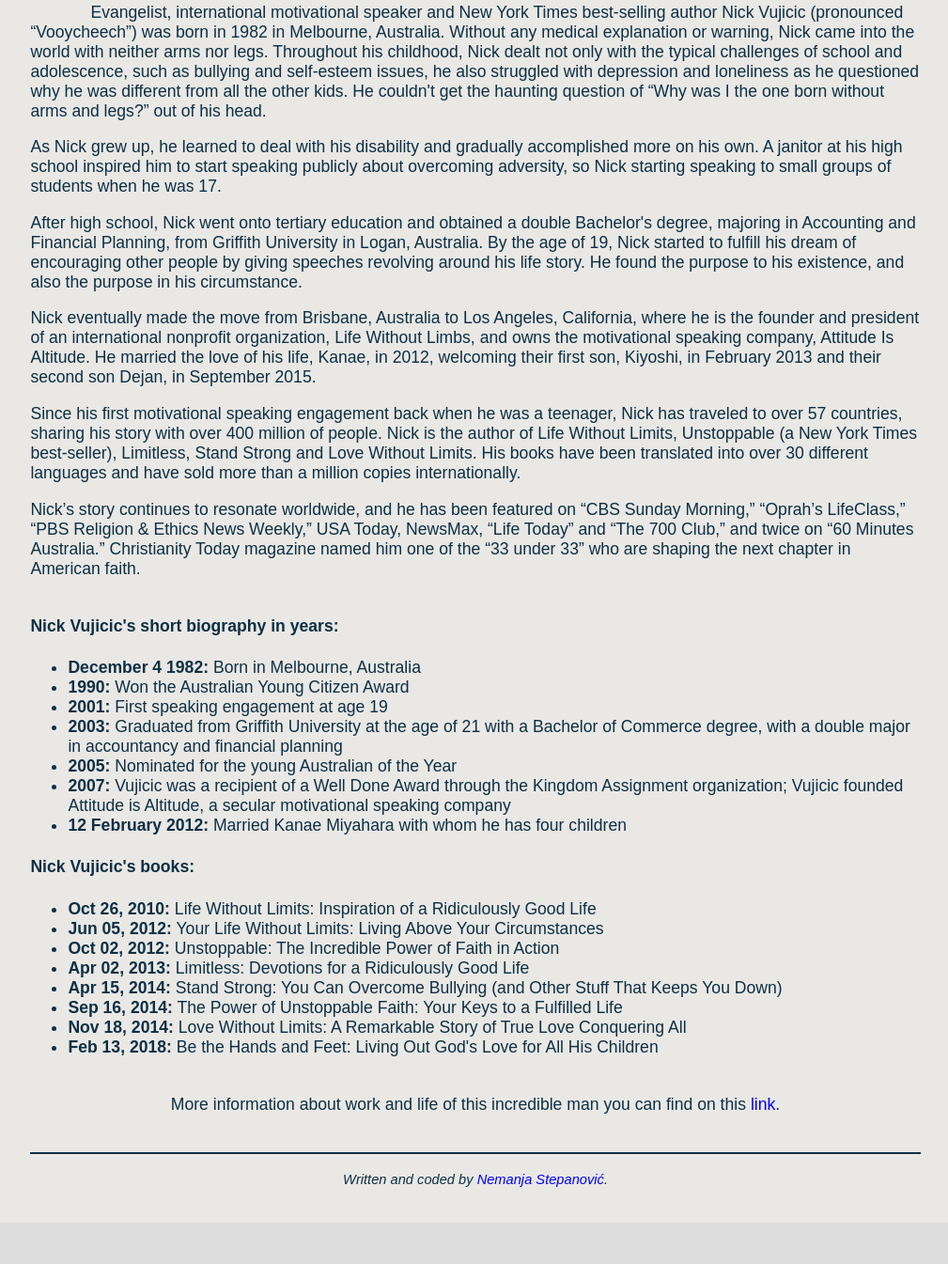
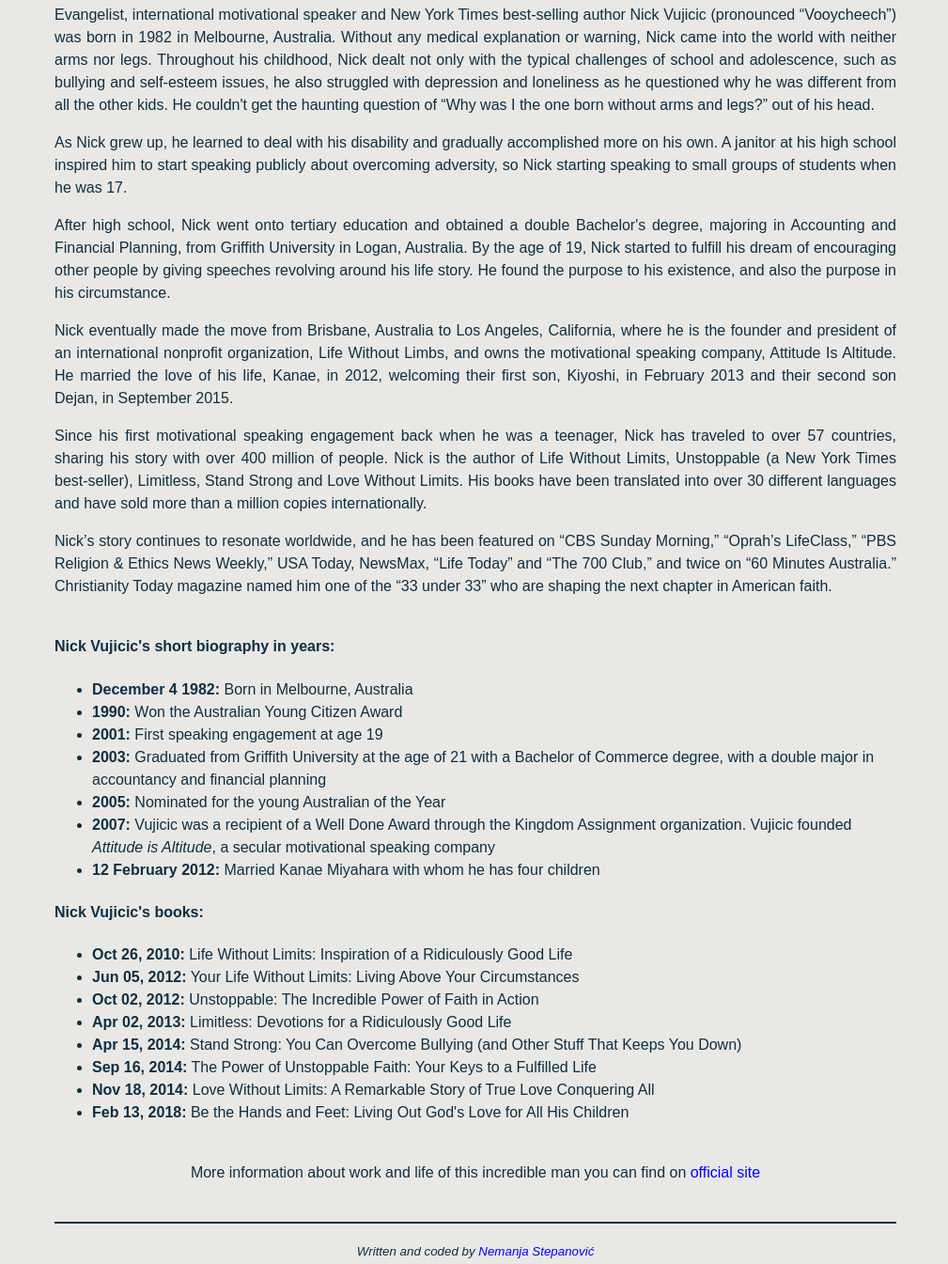
Before and after one commit to NemanjaStepanovic/A-Tribute-Page, a plain HTML site: page index.html in a window 1280 px wide. Shown: the part 553-1898 px from the top of the page at 94% size, without its empty margins (134-1143 px from the left). Before the commit the page ends 1874 px from the top, so only its background shows below. Drawn offline with Linux system fonts and the light colour scheme.

Commit message:
Add files via upload

```diff
--- a/index.html
+++ b/index.html
@@ -10,9 +10,7 @@
         <!-- favicon.ico -->
         <link href="https://image.ibb.co/icGEVA/android-chrome-192x192.png" rel="shortcut icon">
         <!-- CSS -->
-        <link href="css/style.css" rel="stylesheet">
-        <!-- Media queries -->
-        <link href="css/responsive.css" rel="stylesheet">
+        <link href="style.css" rel="stylesheet">
     </head>
     <body>
         <div id="main">
@@ -29,24 +27,48 @@
                 </div>
 
                 <div id="tribute-info">
-                    <p id="firstInfoSentence">
-                        Evangelist, international motivational speaker and New York Times best-selling author Nick Vujicic (pronounced “Vooycheech”) was born in 1982 in Melbourne, Australia. Without any medical explanation or warning, Nick came into the world with neither arms nor legs. Throughout his childhood, Nick dealt not only with the typical challenges of school and adolescence, such as bullying and self-esteem issues, he also struggled with depression and loneliness as he questioned why he was different from all the other kids. He couldn't get the haunting question of “Why was I the one born without arms and legs?” out of his head.
+                    <p>
+                        Evangelist, international motivational speaker and New York Times best-selling author Nick Vujicic
+                        (pronounced “Vooycheech”) was born in 1982 in Melbourne, Australia. Without any medical explanation
+                        or warning, Nick came into the world with neither arms nor legs. Throughout his childhood, Nick
+                        dealt not only with the typical challenges of school and adolescence, such as bullying and
+                        self-esteem issues, he also struggled with depression and loneliness as he questioned why he was
+                        different from all the other kids. He couldn't get the haunting question of “Why was I the one born
+                        without arms and legs?” out of his head.
                     </p>
                     <p>
-                        As Nick grew up, he learned to deal with his disability and gradually accomplished more on his own. A janitor at his high school inspired him to start speaking publicly about overcoming adversity, so Nick starting speaking to small groups of students when he was 17.
+                        As Nick grew up, he learned to deal with his disability and gradually accomplished more on his own.
+                        A janitor at his high school inspired him to start speaking publicly about overcoming adversity, so
+                        Nick starting speaking to small groups of students when he was 17.
                     </p>
                     <p>
-                        After high school, Nick went onto tertiary education and obtained a double Bachelor's degree, majoring in Accounting and Financial Planning, from Griffith University in Logan, Australia. By the age of 19, Nick started to fulfill his dream of encouraging other people by giving speeches revolving around his life story. He found the purpose to his existence, and also the purpose in his circumstance.
+                        After high school, Nick went onto tertiary education and obtained a double Bachelor's degree,
+                        majoring in Accounting and Financial Planning, from Griffith University in Logan, Australia. By the
+                        age of 19, Nick started to fulfill his dream of encouraging other people by giving speeches
+                        revolving around his life story. He found the purpose to his existence, and also the purpose in his
+                        circumstance.
                     </p>
                     <p>
-                        Nick eventually made the move from Brisbane, Australia to Los Angeles, California, where he is the founder and president of an international nonprofit organization, Life Without Limbs, and owns the motivational speaking company, Attitude Is Altitude. He married the love of his life, Kanae, in 2012, welcoming their first son, Kiyoshi, in February 2013 and their second son Dejan, in September 2015.
+                        Nick eventually made the move from Brisbane, Australia to Los Angeles, California, where he is the
+                        founder and president of an international nonprofit organization, Life Without Limbs, and owns the
+                        motivational speaking company, Attitude Is Altitude. He married the love of his life, Kanae, in
+                        2012, welcoming their first son, Kiyoshi, in February 2013 and their second son Dejan, in September
+                        2015.
                     </p>
                     <p>
-                        Since his first motivational speaking engagement back when he was a teenager, Nick has traveled to over 57 countries, sharing his story with over 400 million of people. Nick is the author of Life Without Limits, Unstoppable (a New York Times best-seller), Limitless, Stand Strong and Love Without Limits. His books have been translated into over 30 different languages and have sold more than a million copies internationally.
+                        Since his first motivational speaking engagement back when he was a teenager, Nick has traveled to
+                        over 57 countries, sharing his story with over 400 million of people. Nick is the author of Life
+                        Without Limits, Unstoppable (a New York Times best-seller), Limitless, Stand Strong and Love Without
+                        Limits. His books have been translated into over 30 different languages and have sold more than a
+                        million copies internationally.
                     </p>
-                    <p id="lastInfoSentence">
-                        Nick’s story continues to resonate worldwide, and he has been featured on “CBS Sunday Morning,” “Oprah’s LifeClass,” “PBS Religion & Ethics News Weekly,” USA Today, NewsMax, “Life Today” and “The 700 Club,” and twice on “60 Minutes Australia.” Christianity Today magazine named him one of the “33 under 33” who are shaping the next chapter in American faith.
+                    <p>
+                        Nick’s story continues to resonate worldwide, and he has been featured on “CBS Sunday Morning,”
+                        “Oprah’s LifeClass,” “PBS Religion & Ethics News Weekly,” USA Today, NewsMax, “Life Today” and “The
+                        700 Club,” and twice on “60 Minutes Australia.” Christianity Today magazine named him one of the “33
+                        under 33” who are shaping the next chapter in American faith.
                     </p>
+                </div>
 
                 <!-- Nick Vujicic's short biography in years -->
                 <section>
@@ -55,9 +77,14 @@
                         <li><strong>December 4 1982:</strong> Born in Melbourne, Australia</li>
                         <li><strong>1990:</strong> Won the Australian Young Citizen Award</li>
                         <li><strong>2001:</strong> First speaking engagement at age 19</li>
-                            <li><strong>2003:</strong> Graduated from Griffith University at the age of 21 with a Bachelor of Commerce degree, with a double major in accountancy and financial planning</li>
+                        <li><strong>2003:</strong> Graduated from Griffith University at the age of 21 with a Bachelor of
+                            Commerce
+                            degree, with a double major in accountancy and financial planning</li>
                         <li><strong>2005:</strong> Nominated for the young Australian of the Year</li>
-                            <li><strong>2007:</strong> Vujicic was a recipient of a Well Done Award through the Kingdom Assignment organization; Vujicic founded Attitude is Altitude, a secular motivational speaking company</li>
+                        <li><strong>2007:</strong> Vujicic was a recipient of a Well Done Award through the Kingdom
+                            Assignment
+                            organization. Vujicic founded <em>Attitude is Altitude</em>, a secular motivational speaking
+                            company</li>
                         <li><strong>12 February 2012:</strong> Married Kanae Miyahara with whom he has four children</li>
                     </ul>
                 </section>
@@ -70,22 +97,27 @@
                         <li><strong>Jun 05, 2012:</strong> Your Life Without Limits: Living Above Your Circumstances</li>
                         <li><strong>Oct 02, 2012:</strong> Unstoppable: The Incredible Power of Faith in Action</li>
                         <li><strong>Apr 02, 2013:</strong> Limitless: Devotions for a Ridiculously Good Life</li>
-                            <li><strong>Apr 15, 2014:</strong> Stand Strong: You Can Overcome Bullying (and Other Stuff That Keeps You Down)</li>
-                            <li><strong>Sep 16, 2014:</strong> The Power of Unstoppable Faith: Your Keys to a Fulfilled Life</li>
-                            <li><strong>Nov 18, 2014:</strong> Love Without Limits: A Remarkable Story of True Love Conquering All</li>
-                            <li><strong>Feb 13, 2018:</strong> Be the Hands and Feet: Living Out God's Love for All His Children</li>
+                        <li><strong>Apr 15, 2014:</strong> Stand Strong: You Can Overcome Bullying (and Other Stuff That
+                            Keeps You Down)
+                        </li>
+                        <li><strong>Sep 16, 2014:</strong> The Power of Unstoppable Faith: Your Keys to a Fulfilled Life
+                        </li>
+                        <li><strong>Nov 18, 2014:</strong> Love Without Limits: A Remarkable Story of True Love Conquering
+                            All</li>
+                        <li><strong>Feb 13, 2018:</strong> Be the Hands and Feet: Living Out God's Love for All His Children
+                        </li>
                     </ul>
                 </section>
-                </div>
 
                 <p id="further-info">
-                    More information about work and life of this incredible man you can find on this <a href="http://www.nickvujicic.com/" target="_blank" id="tribute-link">link</a>.
+                    More information about work and life of this incredible man you can find on <a
+                        href="http://www.nickvujicic.com/" target="_blank" id="tribute-link">official site</a>
                 </p>
             </main>
 
             <!-- Footer -->
             <footer>
-                Written and coded by <a href="https://github.com/NemanjaStepanovic" target="_blank">Nemanja Stepanović</a>.
+                Written and coded by <a href="https://github.com/NemanjaStepanovic" target="_blank">Nemanja Stepanović</a>
             </footer>
         </div>
     </body>
--- /dev/null
+++ b/style.css
@@ -0,0 +1,105 @@
+@import url("https://fonts.googleapis.com/css?family=Anton");
+
+/** Desktop styles **/
+/* Universal styles */
+html {
+    font-size: 16px;
+    line-height: 1.5;
+}
+
+body {
+    padding: 0;
+    margin: 0;
+    background-color: #dddddd;
+    font-family: Arial, sans-serif;
+}
+
+#main {
+    background-color: #e9e8e5;
+    margin: 5vh 10vw;
+    color:  #0e2f44;
+    padding: 5vh 5vw;
+}
+
+/* Headline styles */
+#title {
+    text-align: center;
+    font-family: 'Anton', sans-serif;
+    font-size: 4.5rem;
+    margin: 0 0 2.5vh 0;
+}
+
+/* Main content styles */
+#img-div #image {
+    display: block;
+    max-width: 100%;
+    border-radius: 10px;
+}
+
+#img-div #img-caption {
+    text-align: center;
+    opacity: 0.5;
+    font-style: italic;
+    font-size: smaller;
+}
+
+#tribute-info {
+    text-align: justify;
+    margin-bottom: 5vh;
+}
+
+#further-info {
+    text-align: center;
+    margin: 5vh auto;
+}
+
+#tribute-link, a {
+    color: blue;
+    text-decoration: none;
+}
+
+#tribute-link:hover, a:hover {
+    color: #0061ff;
+}
+
+/* Footer styles */
+footer {
+    font-size: smaller;
+    font-style: italic;
+    text-align: center;
+    border-top: 2px solid #0e2f44;
+    padding-top: 2.5vh;
+}
+
+
+/** Landscape smartphone styles | Low resolution tablet styles **/
+@media only screen and (min-width: 481px) and (max-width: 767px) {
+    /* Universal styles */
+    html {
+        font-size: 14px;
+    }
+
+    /* Headline styles */
+    #title {
+        font-size: 3.75rem;
+    }
+}
+
+
+/** Portrait smartphone styles **/
+@media only screen and (max-width: 480px) {
+    /* Universal styles */
+    html {
+        font-size: 12px;
+    }
+
+    /* Headline styles */
+    #title {
+        font-size: 3rem;
+    }
+
+    /* Main content styles */
+    #tribute-info {
+        text-align: center;
+    }
+}
```
Lines whose indentation alone changed are shown as unchanged.
